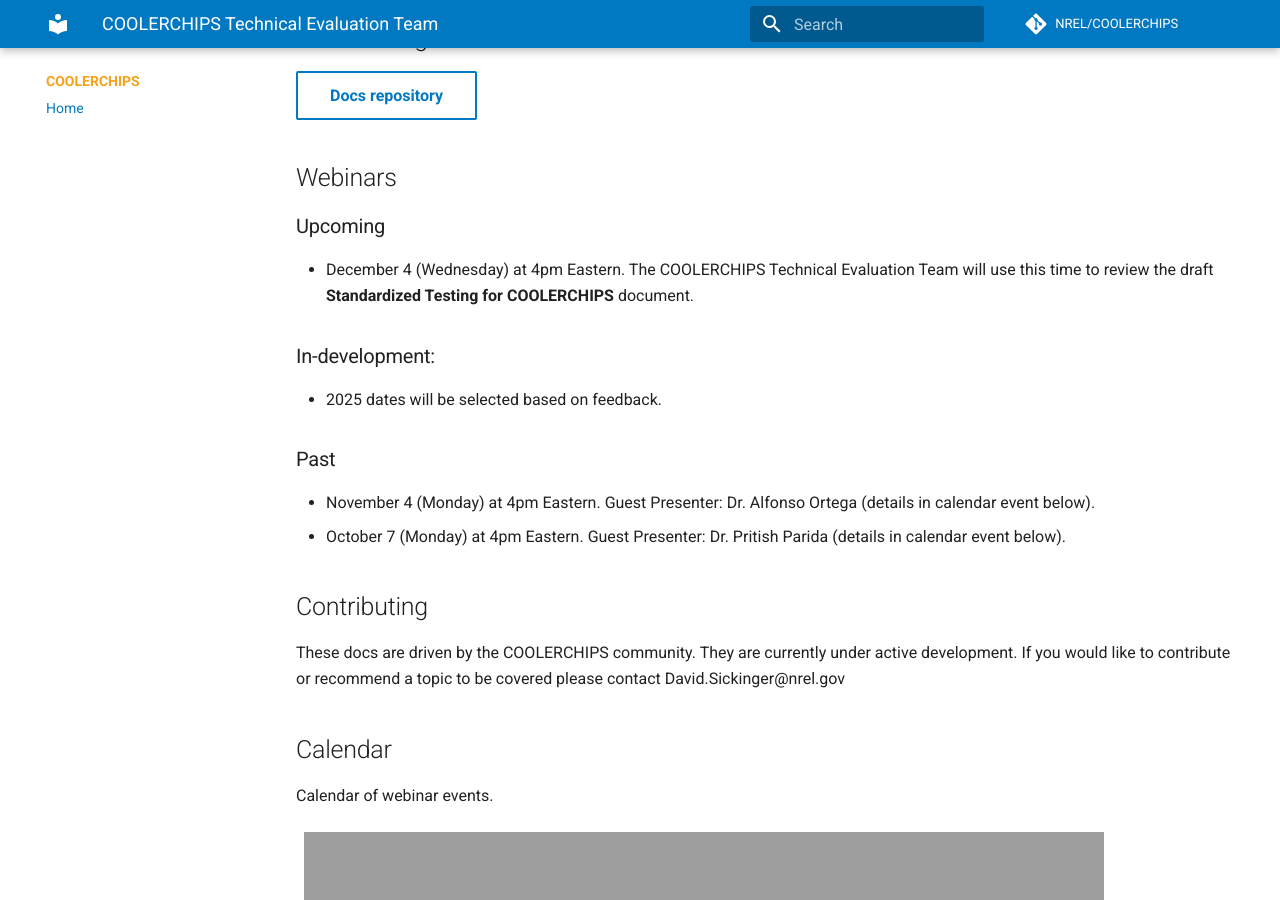
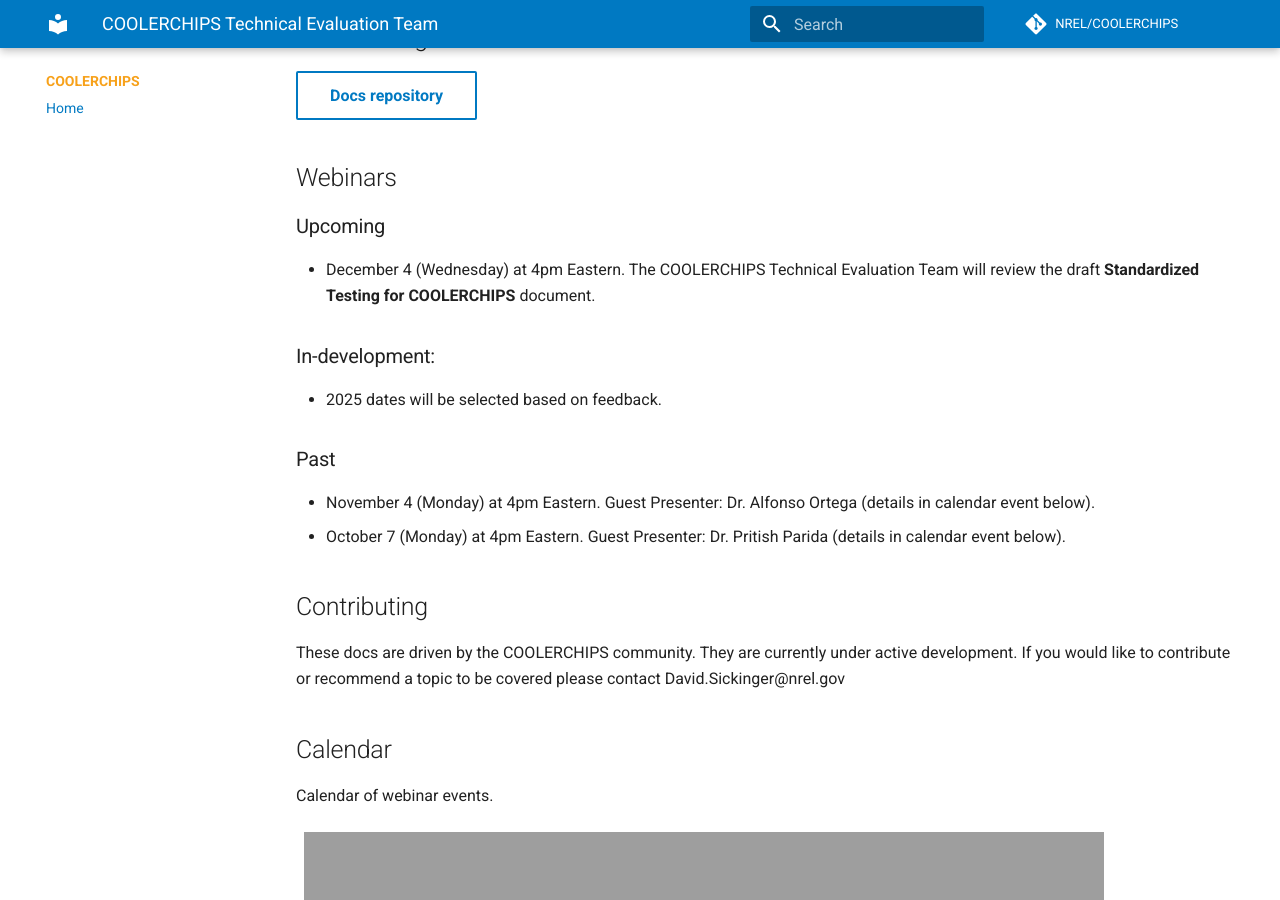
Before and after one commit to NREL/COOLERCHIPS-Technical-Evaluation-Team, an MkDocs documentation site: the page built from docs/index.md, in a window 1280 px wide and 900 px high, scrolled down 302 px. Built offline with MkDocs 1.6.1 and Material for MkDocs 9.7.7, drawn with Linux system fonts in a browser that asks for light colours; comment, search, counter and statistics services are not loaded.

Commit message:
Update index.md

```diff
--- a/docs/index.md
+++ b/docs/index.md
@@ -16,7 +16,7 @@
 
 ### Upcoming
 
-- December 4 (Wednesday) at 4pm Eastern. The COOLERCHIPS Technical Evaluation Team will use this time to review the draft **Standardized Testing for COOLERCHIPS** document.
+- December 4 (Wednesday) at 4pm Eastern. The COOLERCHIPS Technical Evaluation Team will review the draft **Standardized Testing for COOLERCHIPS** document.
 
 ### In-development:
 
```
